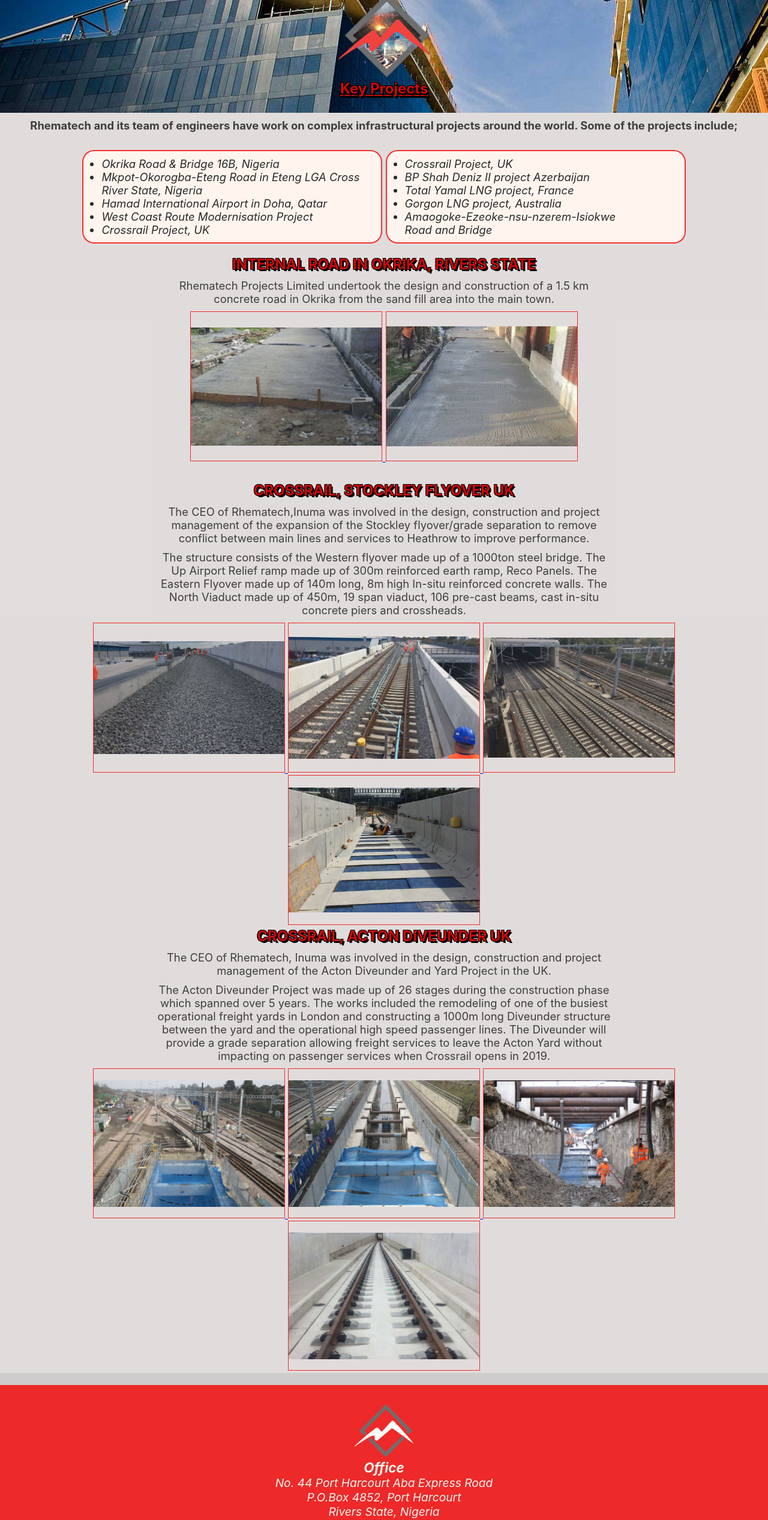
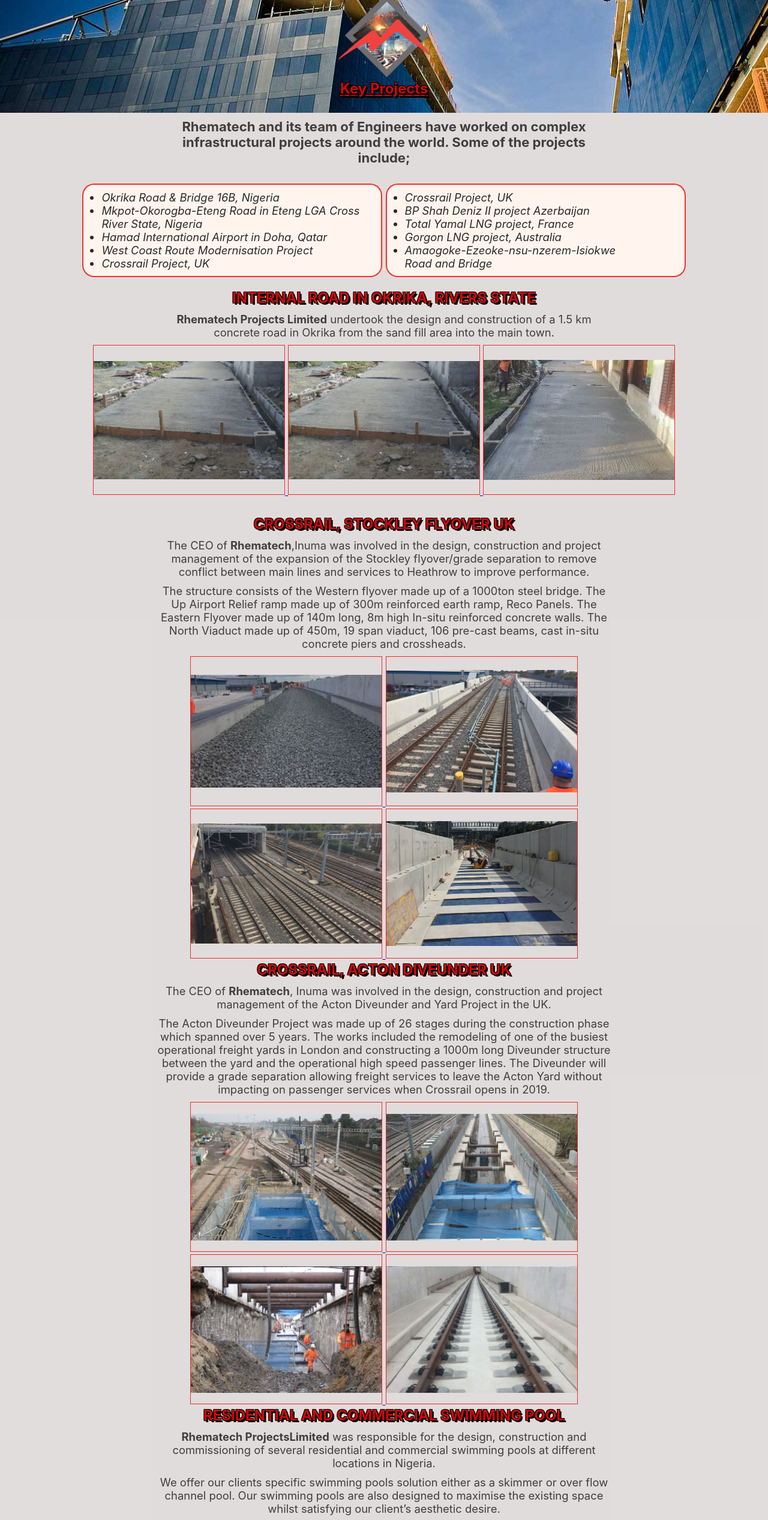
Before and after one commit to Hussen200/Rematech-Company-Site, a plain HTML site: page projects.html in a window 1280 px wide. Shown: the part 240-2774 px from the top of the page at 60% size. Drawn offline with Linux system fonts and the light colour scheme.

Commit message:
Updated index and projects pages

```diff
--- a/projects.css
+++ b/projects.css
@@ -4,7 +4,6 @@ body{
 main{
     text-align: center;
     padding-top: 65px;
-    /* background: rgba(180, 178, 178, 0.664); */
     background: rgba(235, 230, 230, 0.664);
     height: fit-content;
 }
@@ -16,6 +15,10 @@ main section#headtext h4{
     text-decoration: none;
     color: rgb(63, 61, 61);
     padding: 10px;
+    max-width: 764px;
+    margin-left: auto;
+    margin-right: auto;
+    font-size: 1.2em;
 }
 h1{
     color: var(--bg-color);
@@ -23,7 +26,6 @@ h1{
     font-size: 1.5rem;
 }
 .text{
-    /* height: 200px; */
     width: 500px;
     padding-left: 30px;
     justify-content: center;
@@ -72,6 +74,9 @@ div.image-text p{
 #project1-heading{
     margin-top: 20px;
 }
+span{
+    font-weight: 700;
+}
 
 @media only screen and (max-width: 750px) {
     main section#firstpage #top-name{
--- a/projects.html
+++ b/projects.html
@@ -5,7 +5,8 @@
     <meta charset="UTF-8">
     <meta http-equiv="X-UA-Compatible" content="IE=edge">
     <meta name="viewport" content="width=device-width, initial-scale=1.0">
-    <title>Projects</title>
+    <title>Projects | Rematech Company</title>
+    <link rel="shortcut icon" href="./logo_middle.png" type="image/x-icon">
     <link rel="stylesheet" href="style.css">
     <link rel="stylesheet" href="projects.css">
     <link rel="stylesheet" href="./lightbox.css">
@@ -34,7 +35,7 @@
                 <h1>Key Projects</h1>
             </section>
             <section id="headtext">
-                <h4>Rhematech and its team of engineers have work on complex infrastructural projects around the world.
+                <h4>Rhematech and its team of Engineers have worked on complex infrastructural projects around the world.
                     Some of the projects include;
                 </h4>
                 <aside class="text">
@@ -68,13 +69,17 @@
                     </p>
                 </div>
                 <div class="gallery">
-                    <a href="./img/bg2_top1.jpg" data-lightbox="models"
+                    <a href="./img/bg2.jpg" data-lightbox="models"
                         data-title="INTERNAL ROAD IN OKRIKA, RIVERS STATE ONE">
                         <img class="small-img" src="./img/bg2_top1.jpg" alt="INTERNAL ROAD IN OKRIKA, RIVERS STATE ONE">
                     </a>
+                    <a href="./img/bg2_top1.jpg" data-lightbox="models"
+                        data-title="INTERNAL ROAD IN OKRIKA, RIVERS STATE ONE">
+                        <img class="small-img" src="./img/bg2_top1.jpg" alt="INTERNAL ROAD IN OKRIKA, RIVERS STATE TWO">
+                    </a>
                     <a href="./img/bg2_top2.jpg" data-lightbox="models"
                         data-title="INTERNAL ROAD IN OKRIKA, RIVERS STATE TWO">
-                        <img class="small-img" src="./img/bg2_top2.jpg" alt="INTERNAL ROAD IN OKRIKA, RIVERS STATE TWO">
+                        <img class="small-img" src="./img/bg2_top2.jpg" alt="INTERNAL ROAD IN OKRIKA, RIVERS STATE THREE">
                     </a>
                 </div>
             </section>
@@ -96,12 +101,15 @@
                     </p>
                 </div>
                 <div class="gallery">
+                    <div class="one">
                     <a href="./img/bg3_top1.jpg" data-lightbox="models" data-title="CROSSRAIL, STOCKLEY FLYOVER UK ONE">
                         <img class="small-img" src="./img/bg3_top1.jpg" alt="CROSSRAIL, STOCKLEY FLYOVER UK ONE">
                     </a>
                     <a href="./img/bg3_top2.jpg" data-lightbox="models" data-title="CROSSRAIL, STOCKLEY FLYOVER UK TWO">
                         <img class="small-img" src="./img/bg3_top2.jpg" alt="CROSSRAIL, STOCKLEY FLYOVER UK TWO">
                     </a>
+                </div>
+                <div class="two">
                     <a href="./img/bg3_top3.jpg" data-lightbox="models"
                         data-title="CROSSRAIL, STOCKLEY FLYOVER UK THREE">
                         <img class="small-img" src="./img/bg3_top3.jpg" alt="CROSSRAIL, STOCKLEY FLYOVER UK THREE">
@@ -110,6 +118,7 @@
                         data-title="CROSSRAIL, STOCKLEY FLYOVER UK FOUR">
                         <img class="small-img" src="./img/bg3_top4.jpg" alt="CROSSRAIL, STOCKLEY FLYOVER UK FOUR">
                     </a>
+                </div>
                 </div>
             </section>
             <h1>CROSSRAIL, ACTON DIVEUNDER UK</h1>
@@ -130,18 +139,54 @@
                     </p>
                 </div>
                 <div class="gallery">
+                    <div class="one">
                     <a href="./img/bg4_top1.jpg" data-lightbox="models" data-title="CROSSRAIL, ACTON DIVEUNDER UK ONE">
                         <img class="small-img" src="./img/bg4_top1.jpg" alt="CROSSRAIL, ACTON DIVEUNDER UK ONE">
                     </a>
                     <a href="./img/bg4_top2.jpg" data-lightbox="models" data-title="CROSSRAIL, ACTON DIVEUNDER UK TWO">
                         <img class="small-img" src="./img/bg4_top2.jpg" alt="CROSSRAIL, ACTON DIVEUNDER UK TWO">
                     </a>
+                </div>
+                <div class="two">
                     <a href="./img/bg4_top3.jpg" data-lightbox="models" data-title="CROSSRAIL, ACTON DIVEUNDER UK THREE">
                         <img class="small-img" src="./img/bg4_top3.jpg" alt="CROSSRAIL, ACTON DIVEUNDER UK THREE">
                     </a>
                     <a href="./img/bg4_top4.jpg" data-lightbox="models" data-title="CROSSRAIL, ACTON DIVEUNDER UK FOUR">
                         <img class="small-img" src="./img/bg4_top4.jpg" alt="CROSSRAIL, ACTON DIVEUNDER UK FOUR">
                     </a>
+                </div>
+                </div>
+            </section>
+            <h1>RESIDENTIAL AND COMMERCIAL SWIMMING POOL</h1>
+            <section id="project4" class="container page">
+                <div class="image-text">
+                    <p>
+                        <span>Rhematech ProjectsLimited</span> was responsible for the design, construction and commissioning of
+                        several residential and commercial swimming pools at different locations in Nigeria.
+                    </p>
+                    <p>
+                        We offer our clients specific swimming pools solution either as a skimmer or over
+                        flow channel pool. Our swimming pools are also designed to maximise the existing space whilst
+                        satisfying our client’s aesthetic desire.
+                    </p>
+                </div>
+                <div class="gallery">
+                    <div class="one">
+                    <a href="./img/pool.jpg" data-lightbox="models" data-title="RESIDENTIAL AND COMMERCIAL SWIMMING POOL ONE">
+                        <img class="small-img" src="./img/pool.jpg" alt="RESIDENTIAL AND COMMERCIAL SWIMMING POOL ONE">
+                    </a>
+                    <a href="./img/map.jpg" data-lightbox="models" data-title="RESIDENTIAL AND COMMERCIAL SWIMMING POOL TWO">
+                        <img class="small-img" src="./img/map.jpg" alt="RESIDENTIAL AND COMMERCIAL SWIMMING POOL TWO">
+                    </a>
+                </div>
+                <div class="two">
+                    <a href="./img/pool2.jpg" data-lightbox="models" data-title="RESIDENTIAL AND COMMERCIAL SWIMMING POOL THREE">
+                        <img class="small-img" src="./img/pool2.jpg" alt="RESIDENTIAL AND COMMERCIAL SWIMMING POOL THREE">
+                    </a>
+                    <a href="./img/pool3.jpg" data-lightbox="models" data-title="RESIDENTIAL AND COMMERCIAL SWIMMING POOL FOUR">
+                        <img class="small-img" src="./img/pool3.jpg" alt="RESIDENTIAL AND COMMERCIAL SWIMMING POOL FOUR">
+                    </a>
+                </div>
                 </div>
             </section>
 
```
Also changed, not shown: index.html (+1 -1 lines).
